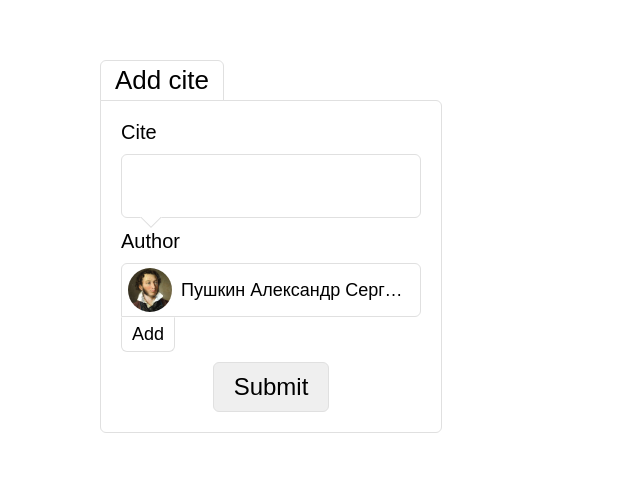
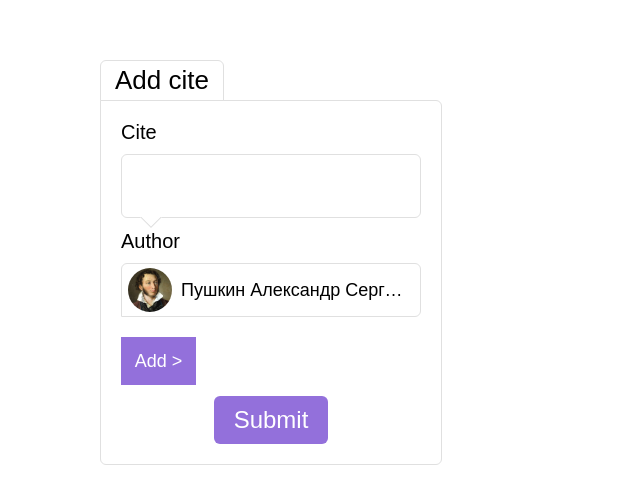
Before and after one commit to lexantus/cites, a React app: page / in a window 1280 px wide. Shown: the top 504 px of the page, without its empty margins (0-640 px from the left). Built offline with nearby package versions, Linux system fonts and the light colour scheme.

Commit message:
+ add author component

```diff
--- a/package.json
+++ b/package.json
@@ -12,6 +12,7 @@
     "babel-runtime": "6.26.0",
     "case-sensitive-paths-webpack-plugin": "2.1.1",
     "chalk": "1.1.3",
+    "classnames": "^2.2.5",
     "css-loader": "0.28.7",
     "dotenv": "4.0.0",
     "dotenv-expand": "4.2.0",
@@ -34,6 +35,7 @@
     "postcss-loader": "2.0.8",
     "prettier": "^1.12.1",
     "promise": "8.0.1",
+    "prop-types": "^15.6.1",
     "raf": "3.4.0",
     "react": "^16.3.2",
     "react-dev-utils": "^5.0.1",
--- /dev/null
+++ b/src/components/AddCite/AddAuthor.css
@@ -0,0 +1,90 @@
+.wrapper {
+  display: block;
+  outline: none;
+  overflow: hidden;
+  margin-top: 20px;
+}
+
+.wrapper > * {
+  outline: none;
+  border: 1px solid #e0e0e0;
+  box-sizing: border-box;
+}
+
+.wrapper .img {
+  width: 0;
+  height: 49px;
+  border: none;
+  transition: 0.5s;
+  padding: 0;
+  opacity: 0;
+}
+
+.wrapper .input {
+  width: 0;
+  height: 49px;
+  border: none;
+  padding: 0;
+  transition: 0.5s;
+  opacity: 0;
+}
+
+.wrapper_show .img {
+  width: 15%;
+  border: 1px solid #e0e0e0;
+  transition-property: width;
+  transition: 0.5s;
+  opacity: 1;
+  padding: 3px;
+}
+
+.wrapper_show .input {
+  width: 60%;
+  border: 1px solid #e0e0e0;
+  border-left: none;
+  border-right: none;
+  padding-top: 14px;
+  padding-bottom: 14px;
+  padding-left: 8px;
+  padding-right: 8px;
+  transition-property: width;
+  transition: 0.5s;
+  opacity: 1;
+}
+
+.wrapper_show .btn {
+  border-bottom-right-radius: 6px;
+  transition: 0.5s;
+}
+
+.img {
+  float: left;
+  padding: 3px;
+}
+
+.input {
+  float: left;
+  display: inline-block;
+  font-size: 16px;
+  font-family: 'Exo 2', sans-serif;
+}
+
+.btn {
+  cursor: pointer;
+  float: left;
+  display: inline-block;
+  border: 1px solid mediumpurple;
+  padding-top: 13px;
+  padding-bottom: 12px;
+  color: white;
+  font-family: 'Exo 2', sans-serif;
+  font-size: 18px;
+  background-color: mediumpurple;
+  width: 25%;
+  transition: 0.5s;
+}
+
+.btn:hover {
+  background-color: rebeccapurple;
+  transition: 0.5s;
+}
--- /dev/null
+++ b/src/components/AddCite/AddAuthor.js
@@ -0,0 +1,40 @@
+import React, { Component } from 'react';
+import classNames from 'classnames';
+import styles from './AddAuthor.css';
+
+export default class AddCite extends Component {
+  constructor(props) {
+    super(props);
+    this.state = {
+      isClicked: false
+    };
+    this.clickHandler = this.clickHandler.bind(this);
+  }
+  clickHandler() {
+    console.log('Click handler');
+    this.setState({
+      isClicked: !this.state.isClicked
+    });
+  }
+  render() {
+    const wrapperClass = classNames({
+      [styles.wrapper]: true,
+      [styles.wrapper_show]: this.state.isClicked
+    });
+    return (
+      <div className={wrapperClass}>
+        <a className={styles.img} href="#">
+          <img src="placeholder.svg" />
+        </a>
+        <input className={styles.input} type="text" placeholder="Author name" />
+        <button
+          type="button"
+          className={styles.btn}
+          onClick={this.clickHandler}
+        >
+          Add >
+        </button>
+      </div>
+    );
+  }
+}
--- a/src/components/AddCite/index.css
+++ b/src/components/AddCite/index.css
@@ -26,7 +26,7 @@
   top: -41px;
   left: -1px;
   display: inline-block;
-  font-family: "Exo 2", sans-serif;
+  font-family: 'Exo 2', sans-serif;
   font-size: 26px;
   margin: 0;
   margin-bottom: 10px;
@@ -39,7 +39,7 @@
 .label {
   display: block;
   font-size: 20px;
-  font-family: "Exo 2", sans-serif;
+  font-family: 'Exo 2', sans-serif;
   margin-bottom: 10px;
 }
 
@@ -52,7 +52,7 @@
   border: 1px solid #e0e0e0;
   border-radius: 6px;
   padding: 20px 20px;
-  font-family: "Exo 2", sans-serif;
+  font-family: 'Exo 2', sans-serif;
   font-size: 18px;
   line-height: 22px;
   background: white;
@@ -69,7 +69,7 @@
 }
 
 .textareaRect {
-  content: "";
+  content: '';
   position: absolute;
   top: -18px;
   display: block;
@@ -171,7 +171,7 @@
   display: inline-block;
   vertical-align: 11px;
   font-size: 18px;
-  font-family: "Exo 2", sans-serif;
+  font-family: 'Exo 2', sans-serif;
   text-overflow: ellipsis;
   white-space: nowrap;
   overflow: hidden;
@@ -182,26 +182,23 @@
   background: #f1f2f6;
 }
 
-.btn {
-  display: inline-block;
-  padding: 6px 10px;
-  border: 1px solid #e0e0e0;
-  background: white;
-  font-family: "Exo 2", sans-serif;
-  font-size: 18px;
-  border-bottom-right-radius: 6px;
-  border-bottom-left-radius: 6px;
-  border-top: 1px solid transparent;
-}
-
 .submit {
   display: block;
-  font-family: "Exo 2", sans-serif;
+  font-family: 'Exo 2', sans-serif;
   padding: 10px 20px;
   font-size: 24px;
   border-radius: 6px;
-  border: 1px solid #e0e0e0;
+  border: none;
   margin-top: 10px;
   margin-left: auto;
   margin-right: auto;
+  background-color: mediumpurple;
+  color: white;
+  cursor: pointer;
+  transition: 0.5s;
 }
+
+.submit:hover {
+  background-color: rebeccapurple;
+  transition: 0.5s;
+}
--- a/src/components/AddCite/index.js
+++ b/src/components/AddCite/index.js
@@ -1,5 +1,6 @@
-import React, { Component } from "react";
-import styles from "./index.css";
+import React, { Component } from 'react';
+import AddAuthor from './AddAuthor';
+import styles from './index.css';
 
 export default class AddCite extends Component {
   render() {
@@ -7,14 +8,14 @@ export default class AddCite extends Component {
       <div className={styles.window}>
         <div className={styles.h1}>Add cite</div>
         <form method="POST" action="/cites/add">
-          <label className={styles.label} for="cite">
+          <label className={styles.label} htmlFor="cite">
             Cite
           </label>
-          <span className={styles.textarea} id="cite" contenteditable="true" />
+          <span className={styles.textarea} id="cite" contentEditable="true" />
           <div className={styles.textareaRectWrapper}>
             <div className={styles.textareaRect} />
           </div>
-          <label className={styles.label} for="author">
+          <label className={styles.label} htmlFor="author">
             Author
           </label>
           <div>
@@ -26,45 +27,7 @@ export default class AddCite extends Component {
                 </span>
               </div>
             </div>
-            <div className={(styles.options, styles.options_hide)}>
-              <div className={styles.option}>
-                <img src="pushkin.jpg" width="44" height="44" alt="" />
-                <span className={styles.option__txt}>
-                  Пушкин Александр Сергеич
-                </span>
-              </div>
-              <div className={styles.option}>
-                <img src="pushkin.jpg" width="44" height="44" alt="" />
-                <span className={styles.option__txt}>
-                  Пушкин Александр Сергеич
-                </span>
-              </div>
-              <div className={styles.option}>
-                <img src="pushkin.jpg" width="44" height="44" alt="" />
-                <span className={styles.option__txt}>
-                  Пушкин Александр Сергеич
-                </span>
-              </div>
-              <div className={styles.option}>
-                <img src="pushkin.jpg" width="44" height="44" alt="" />
-                <span className={styles.option__txt}>
-                  Пушкин Александр Сергеич
-                </span>
-              </div>
-              <div className={styles.option}>
-                <img src="pushkin.jpg" width="44" height="44" alt="" />
-                <span className={styles.option__txt}>
-                  Пушкин Александр Сергеич
-                </span>
-              </div>
-              <div className={styles.option}>
-                <img src="pushkin.jpg" width="44" height="44" alt="" />
-                <span className={styles.option__txt}>
-                  Пушкин Александр Сергеич
-                </span>
-              </div>
-            </div>
-            <button className={styles.btn}>Add</button>
+            <AddAuthor />
           </div>
           <button className={styles.submit} type="submit">
             Submit
```
Also changed, not shown: public/placeholder.svg (added), 1 other file (tests, documents, lock files or other folders).
